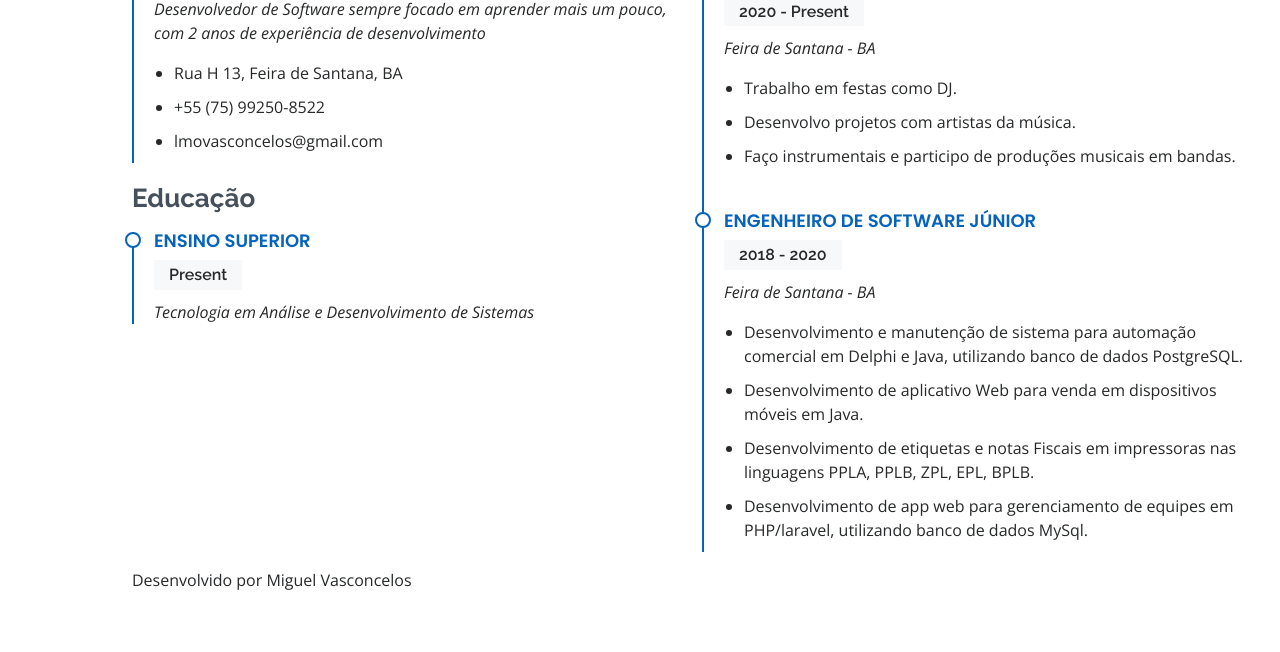
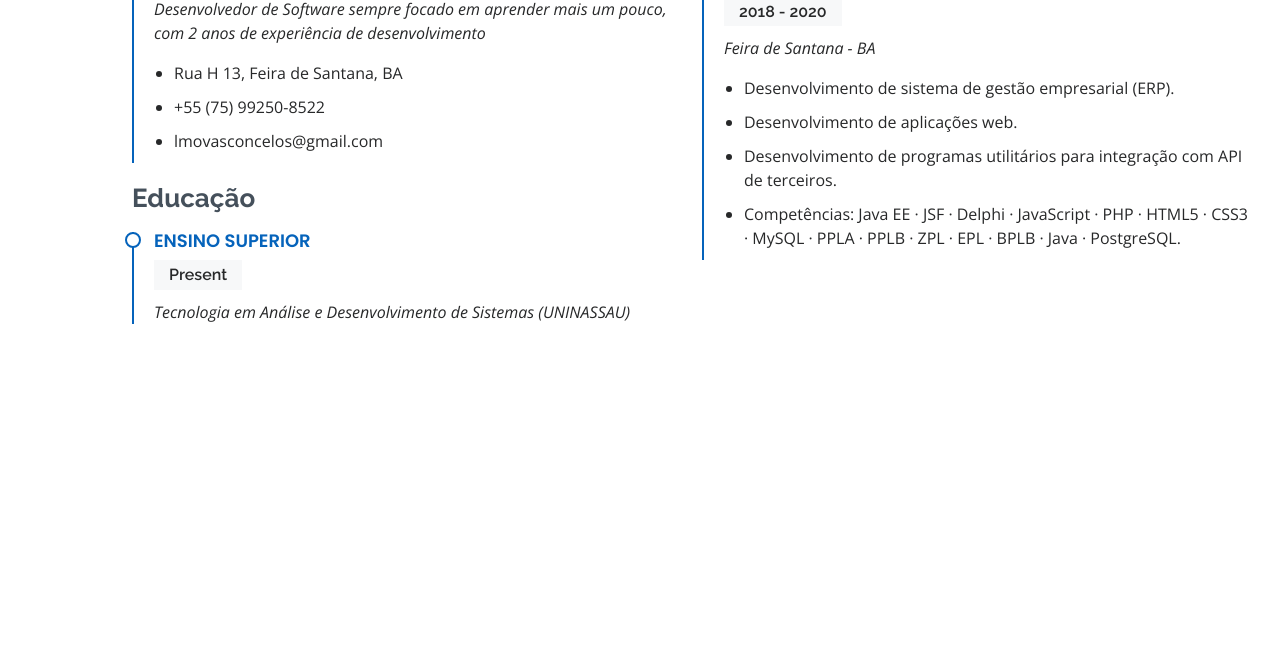
Before and after one commit to LMOVasconcelos/lmovasconcelos.github.io, a plain HTML site: page index.html in a window 1280 px wide. Shown: the part 2218-2870 px from the top of the page. After the commit the page ends 2618 px from the top, so only its background shows below. Drawn offline with nearby package versions, Linux system fonts and the light colour scheme.

Commit message:
Add files via upload

```diff
--- a/index.html
+++ b/index.html
@@ -48,7 +48,7 @@
       <p>Eu sou <span class="typed" data-typed-items="Desenvolvedor de Software"></span></p>
       <div class="social-links">
         <a href="https://www.instagram.com/lmnobeat_/" class="instagram"><i class="bx bxl-instagram"></i></a>
-        <a href="https://www.linkedin.com/in/luiz-miguel-de-oliveira-vasconcelos-b5abb3162/" class="linkedin"><i   class="bx bxl-linkedin"></i></a>
+        <a href="https://www.linkedin.com/in/lmovasconcelos/" class="linkedin"><i   class="bx bxl-linkedin"></i></a>
       </div>
     </div>
   </section>
@@ -60,7 +60,11 @@
 
         <div class="section-title">
           <h2>Sobre</h2>
-          <p>É genial festejar o sucesso, mas é mais importante aprender com as lições do fracasso. Ser um desenvolvedor é muito mais que produção de códigos, mas usar o conhecimento adquirido para resolução de problemas reais, com o propósito de atribuir impacto positivo ao que é desenvolvido para sociedade.</p>
+          <p>Programador júnior, com 2 anos de experiência.
+            Sou criativo, auto motivado e fascinado por inovação. Estou em constante desenvolvimento das minhas capacidades e conhecimentos.
+            Sempre de olho em novas linguagens, conceitos e suas aplicações.
+            Consigo obter soluções para problemas com facilidade.
+            </p>
         </div>
 
         <div class="row">
@@ -195,30 +199,21 @@
             <div class="resume-item">
               <h4>Ensino Superior</h4>
               <h5>Present</h5>
-              <p><em>Tecnologia em Análise e Desenvolvimento de Sistemas</em></p>
+              <p><em>Tecnologia em Análise e Desenvolvimento de Sistemas (UNINASSAU)</em></p>
             </div>
           </div>
           <div class="col-lg-6">
             <h3 class="resume-title">Experiência profissional</h3>
-            <div class="resume-item">
-              <h4>Produtor musical e DJ</h4>
-              <h5>2020 - Present</h5>
-              <p><em>Feira de Santana - BA </em></p>
-              <ul>
-                <li>Trabalho em festas como DJ.</li>
-                <li>Desenvolvo projetos com artistas da música.</li>
-                <li>Faço instrumentais e participo de produções musicais em bandas.</li>
-              </ul>
-            </div>
+
             <div class="resume-item">
               <h4>Engenheiro de software júnior</h4>
               <h5>2018 - 2020</h5>
                 <p><em>Feira de Santana - BA</em></p>
               <ul>
-                <li>Desenvolvimento e manutenção de sistema para automação comercial em Delphi e Java, utilizando banco de dados PostgreSQL.</li>
-                <li>Desenvolvimento de aplicativo Web para venda em dispositivos móveis em Java.</li>
-                <li>Desenvolvimento de etiquetas e notas Fiscais em impressoras nas linguagens PPLA, PPLB,  ZPL, EPL, BPLB.</li>
-                <li>Desenvolvimento de app web para gerenciamento de equipes em PHP/laravel, utilizando banco de dados MySql.</li>
+                <li>Desenvolvimento de sistema de gestão empresarial (ERP).</li>
+                <li>Desenvolvimento de aplicações web.</li>
+                <li>Desenvolvimento de programas utilitários para integração com API de terceiros.</li>
+                <li>Competências: Java EE · JSF · Delphi · JavaScript · PHP · HTML5 · CSS3 · MySQL · PPLA · PPLB · ZPL · EPL · BPLB · Java · PostgreSQL.</li>
               </ul>
             </div>
           </div>
@@ -226,11 +221,6 @@
 
       </div>
 
-   <div class="container">
-      <div class="credits">
-        Desenvolvido por <a>Miguel Vasconcelos</a>
-      </div>
-    </div>
   </footer>
 
   <div id="preloader"></div>
```
